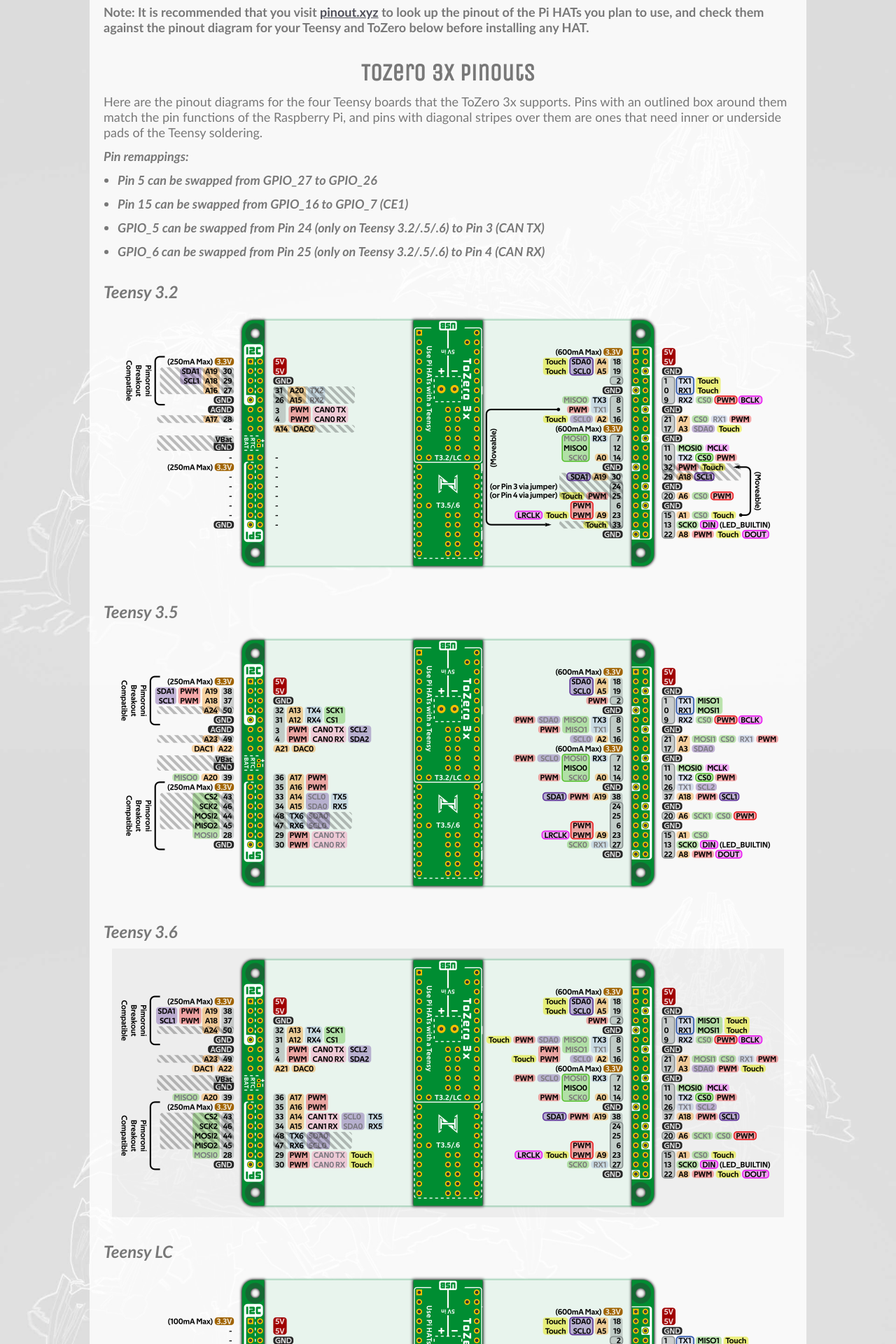
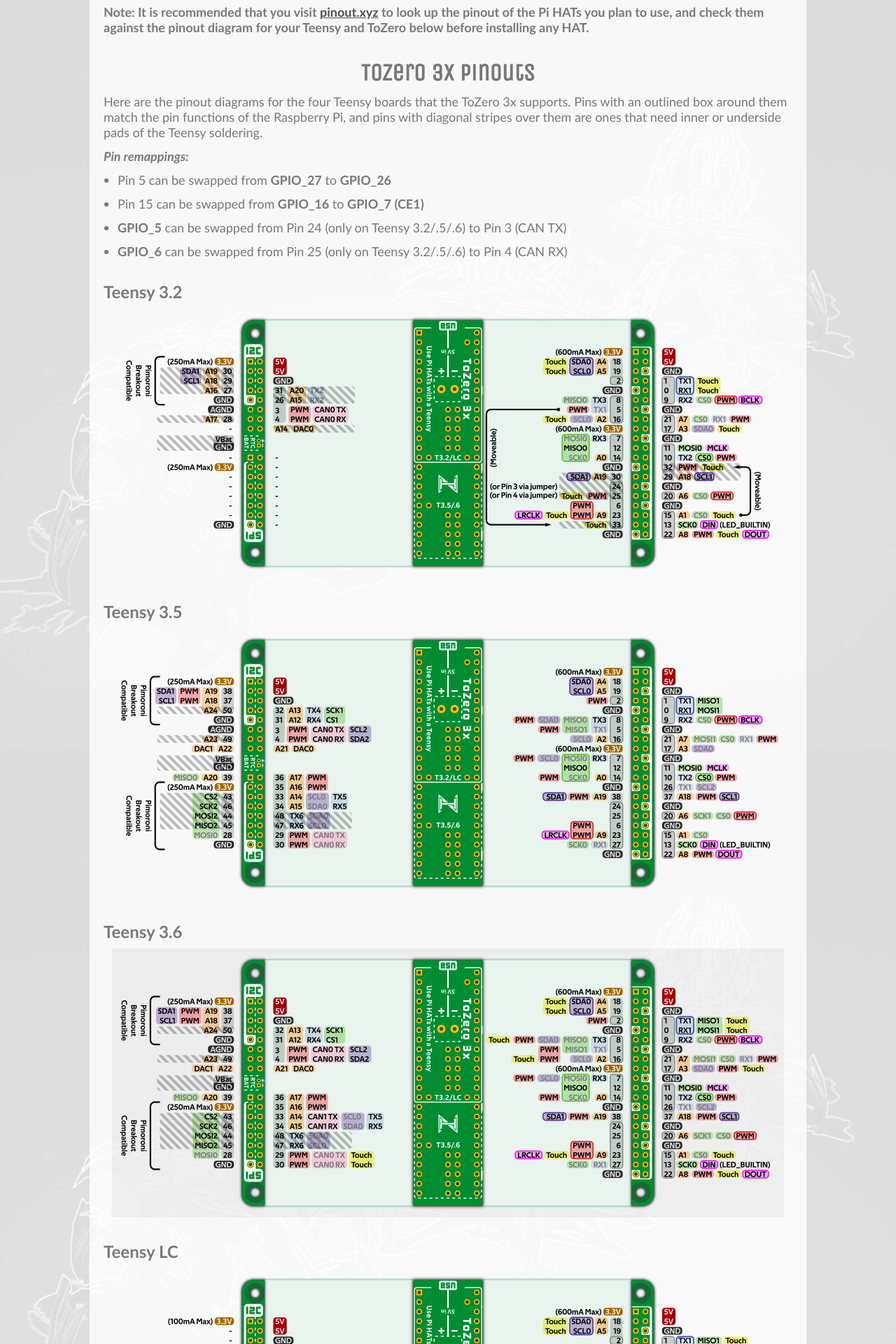
Before and after one commit to christophertmparrott/christophertmparrott.github.io, a Jekyll site: the page built from products/tozero/index.html, in a window 1280 px wide. Shown: the part 3373-5293 px from the top of the page at 70% size. Built offline with Jekyll 4.4.1, drawn with Linux system fonts in a browser that asks for light colours; some web fonts are replaced.

Commit message:
Style tweak 5

```diff
--- a/products/tozero/index.html
+++ b/products/tozero/index.html
@@ -78,7 +78,7 @@ description: An overview of the ToZero adapter boards
 
 				<p>Here are the pinout diagrams for the four Teensy boards that the ToZero 3x supports. Pins with an outlined box around them match the pin functions of the Raspberry Pi, and pins with diagonal stripes over them are ones that need inner or underside pads of the Teensy soldering.</p>
 
-				<p><b><i>Pin remappings:<i><b></p>
+				<p><b><i>Pin remappings:</i></b></p>
 				<ul>
 					<li>Pin 5 can be swapped from <b>GPIO_27</b> to <b>GPIO_26</b></li>
 					<li>Pin 15 can be swapped from <b>GPIO_16</b> to <b>GPIO_7 (CE1)</b></li>
@@ -111,7 +111,7 @@ description: An overview of the ToZero adapter boards
 
 				<p>Here are the pinout diagrams for the two Teensy boards that the ToZero 4x supports. Pins with an outlined box around them match the pin functions of the Raspberry Pi, and pins with diagonal stripes over them are ones that need inner or underside pads of the Teensy soldering.</p>
 
-				<p><b><i>Pin remappings:<i><b></p>
+				<p><b><i>Pin remappings:</i></b></p>
 				<ul>
 					<li>Pin 5 can be swapped from <b>GPIO_27</b> to <b>GPIO_26</b></li>
 					<li>Pin 9 can be swapped from <b>GPIO_16</b> to <b>GPIO_7 (CE1)</b></li>
```
